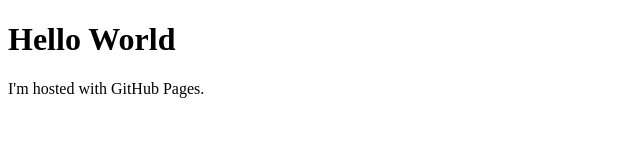
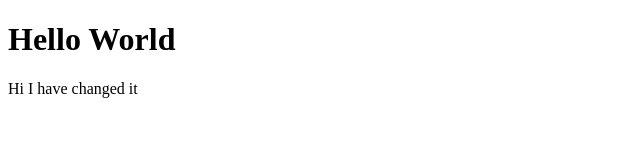
Before and after one commit to naomilbailey/naomilbailey.github.io, a plain HTML site: page index.html in a window 1280 px wide. Shown: the full height of the page, 0-640 px from the left. Drawn offline with Linux system fonts and the light colour scheme.

Commit message:
Update index.html

```diff
--- a/index.html
+++ b/index.html
@@ -2,6 +2,6 @@
 <html>
 <body>
 <h1>Hello World</h1>
-<p>I'm hosted with GitHub Pages.</p>
+<p>Hi I have changed it</p>
 </body>
 </html>
```
